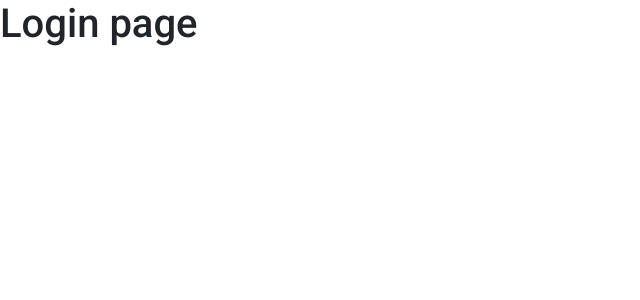
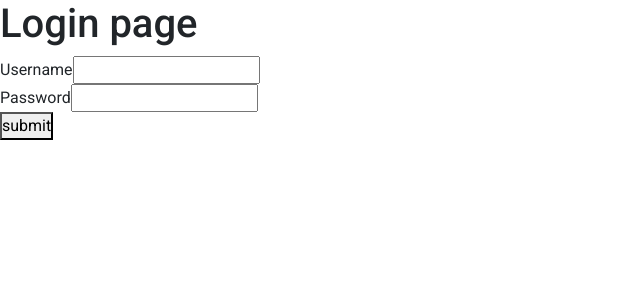
Before and after one commit to ItouPham/Student-Management-ui, a React (Create React App) app: page /login in a window 1280 px wide. Shown: the top 300 px of the page, without its empty margins (0-640 px from the left). Built offline with nearby package versions, Linux system fonts and the light colour scheme.

Commit message:
done login

```diff
--- a/src/components/GlobalStyles/GlobalStyles.scss
+++ b/src/components/GlobalStyles/GlobalStyles.scss
@@ -13,12 +13,12 @@ body {
     text-rendering: optimizeSpeed;
 }
 
-button,
-input,
-[tabindex] {
-    outline: none;
-    border: none;
-}
+// button,
+// input,
+// [tabindex] {
+//     outline: none;
+//     border: none;
+// }
 
 a[href] {
     text-decoration: none;
--- a/src/pages/Login/Login.js
+++ b/src/pages/Login/Login.js
@@ -1,9 +1,50 @@
-import React from 'react';
+import React, { useRef } from 'react';
+import { useLocalStorage } from '../../components/utils/useLocalStorage';
+import axios from 'axios';
 
 const Login = () => {
+    const [jwt, setJwt] = useLocalStorage('', 'jwt');
+    const usernameRef = useRef('');
+    const passwordRef = useRef('');
+
+    const login = (e) => {
+        e.preventDefault();
+        axios
+            .post('http://localhost:8080/auth/login', {
+                username: `${usernameRef.current}`,
+                password: `${passwordRef.current}`,
+            })
+            .then((response) => {
+                setJwt(response.data.accessToken);
+            })
+            .catch((err) => {
+                console.log(err);
+            });
+    };
     return (
         <div>
             <h1>Login page</h1>
+            <form onSubmit={login}>
+                <div>
+                    <label htmlFor="username">Username</label>
+                    <input
+                        type="text"
+                        id="username"
+                        ref={usernameRef}
+                        onChange={(e) => (usernameRef.current = e.target.value)}
+                    />
+                </div>
+                <div>
+                    <label htmlFor="password">Password</label>
+                    <input
+                        type="password"
+                        id="password"
+                        ref={passwordRef}
+                        onChange={(e) => (passwordRef.current = e.target.value)}
+                    />
+                </div>
+                <button type="submit">submit</button>
+            </form>
         </div>
     );
 };
```
Also changed, not shown: 1 other file (tests, documents, lock files or other folders).
